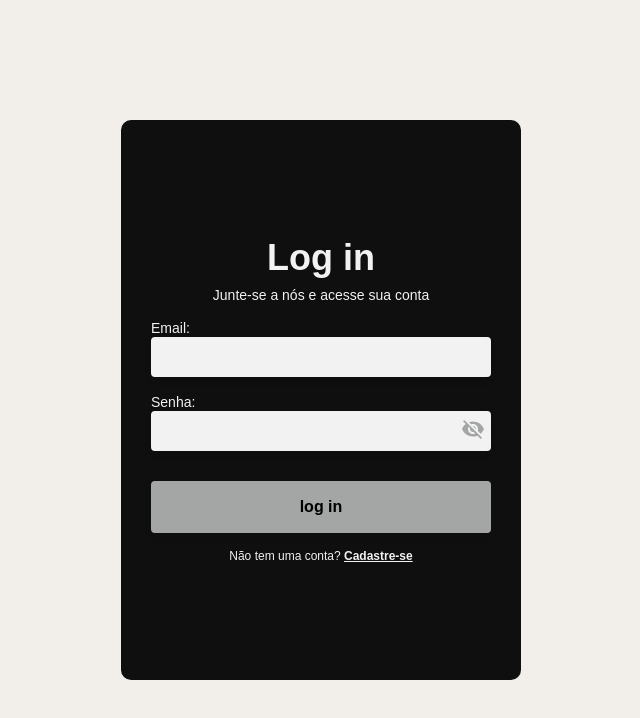
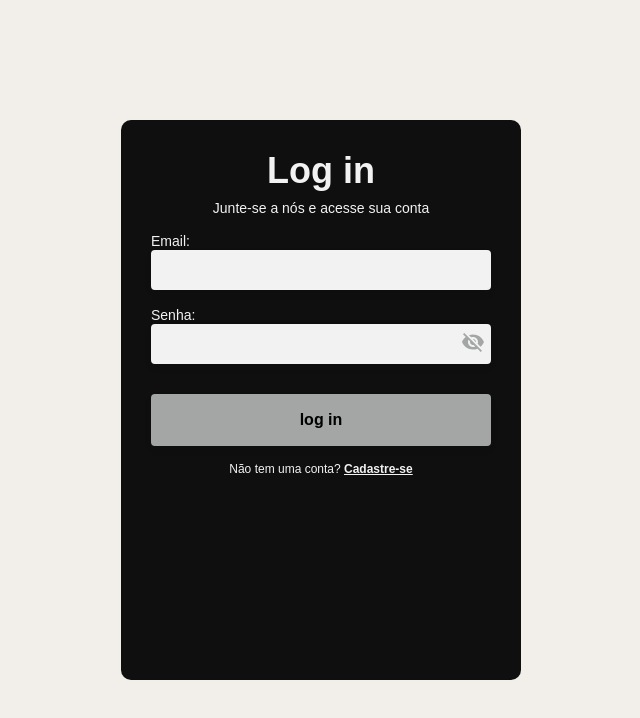
Before and after one commit to PdroHenriqueDev/photonique, a React (Create React App) app: page /login/ in a window 1280 px wide. Shown: the top 718 px of the page, without its empty margins (319-959 px from the left). Built offline with nearby package versions, Linux system fonts and the light colour scheme.

Commit message:
feat(login): adding indentify component

```diff
--- a/src/app/pages/login/components/form/styles.tsx
+++ b/src/app/pages/login/components/form/styles.tsx
@@ -1,15 +1,10 @@
 import styled from 'styled-components';
 
 export const Container = styled.div`
-    width: 400px;
-    height: 70%;
-    padding: 30px;
     display: flex;
     flex-direction: column;
     align-items: center;
     justify-content: center;
-    border-radius: 10px;
-    background-color: ${({ theme }) => theme.colors.primary.dark};
 
     button {
         margin-top: 30px;
@@ -39,7 +34,6 @@ export const InputContainer = styled.div`
 
 export const Label = styled.span`
     font-size: 14px;
-    /* font-weight: bold; */
     color: ${(({ theme }) => theme.colors.primary.lighter)};;
     margin-bottom: 16px;
 `;
--- /dev/null
+++ b/src/app/pages/login/components/identify/index.tsx
@@ -0,0 +1,10 @@
+import { Container } from './styles';
+
+function Form() {
+  return (
+      <Container>
+      </Container>
+  );
+}
+
+export default Form;
--- /dev/null
+++ b/src/app/pages/login/components/identify/styles.tsx
@@ -0,0 +1,5 @@
+import styled from 'styled-components';
+
+export const Container = styled.div`
+    border: 1px solid red;
+`;
--- a/src/app/pages/login/index.tsx
+++ b/src/app/pages/login/index.tsx
@@ -1,10 +1,10 @@
+import Routes from './routes';
 import { Container } from './styles';
-import Form from './components/form';
 
 function Register() {
   return (
     <Container>
-        <Form />
+        <Routes />
     </Container>
   );
 }
--- /dev/null
+++ b/src/app/pages/login/routes.tsx
@@ -0,0 +1,17 @@
+import { Routes, Route } from 'react-router-dom';
+import Form from './components/form';
+import IdentifyComponent from './components/identify';
+import { Container, ContentContainer } from './styles';
+
+export default function LoginRoutes() {
+  return (
+        <Container>
+            <ContentContainer>
+                <Routes>
+                    <Route path="/" element={ <Form /> } />
+                    <Route path="/quem" element={ <IdentifyComponent /> } />
+                </Routes>
+            </ContentContainer>
+        </Container>
+  );
+}
--- a/src/app/pages/login/styles.tsx
+++ b/src/app/pages/login/styles.tsx
@@ -8,3 +8,11 @@ export const Container = styled.div`
     justify-content: center;
     overflow: hidden;
 `;
+
+export const ContentContainer = styled.div`
+    width: 400px;
+    height: 70%;
+    padding: 30px;
+    border-radius: 10px;
+    background-color: ${({ theme }) => theme.colors.primary.dark};
+`;
--- a/src/app/routes.tsx
+++ b/src/app/routes.tsx
@@ -4,7 +4,7 @@ import LoginComponent from './pages/login';
 export default function AppRoutes() {
   return (
         <Routes>
-            <Route path="/login" element={ <LoginComponent /> } />
+            <Route path="/login//*" element={ <LoginComponent /> } />
         </Routes>
   );
 }
```
